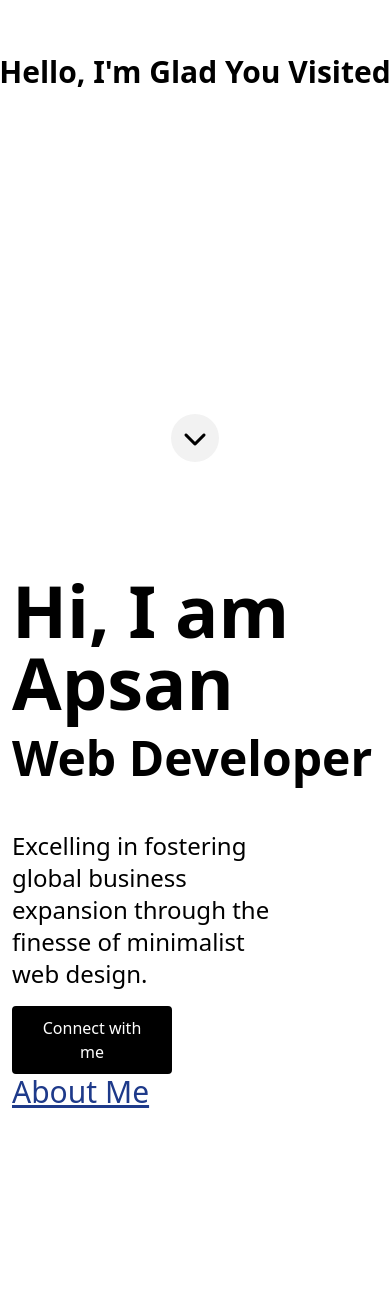
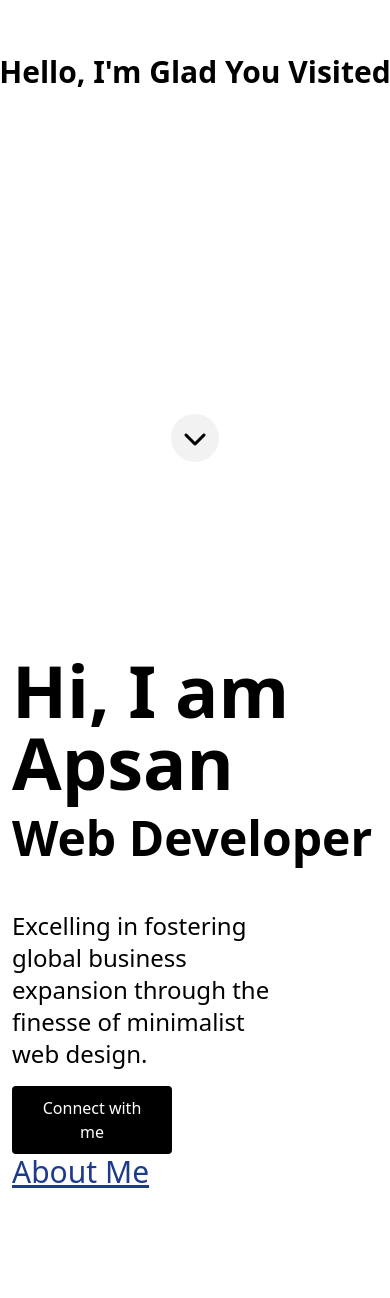
Before and after one commit to Apsan1/apsan1.github.io, a React (Vite) app: page / in a window 390 px wide. Shown: the part 270-1568 px from the top of the page. Built offline with nearby package versions, Linux system fonts and the light colour scheme.

Commit message:
Update details component with responsive hero section and scroll functionality

```diff
--- a/src/components/details.jsx
+++ b/src/components/details.jsx
@@ -5,7 +5,7 @@ import { Reveal, scrollDown } from "./utils/animations";
 const Details = () => {
     return (
         <>
-        <div className="lg:h-screen">
+        <div className="lg:h-screen h-screen py-20" id="hero">
         <IntroTop />
         <div className="grid grid-rows-1 gap-1">
         <div className="flex flex-col col-span-1 lg:pl-9 14promax:pl-3 ">
@@ -20,7 +20,7 @@ const Details = () => {
             <button className="w-40 bg-black hover:bg-white hover:text-black text-white font-normal py-2 px-4 rounded mt-4 border-2 border-black">
                 <a href="https://www.linkedin.com/in/apsan/" className="no-underline">Connect with me</a>
             </button>
-            <button className="text-3xl text-blue-900 text-left font-light underline" onClick={scrollDown}>About Me</button>
+            <button className="text-3xl text-blue-900 text-left font-light underline" onClick={ () => scrollDown('about')}>About Me</button>
         </div>
 
         </div>
```
